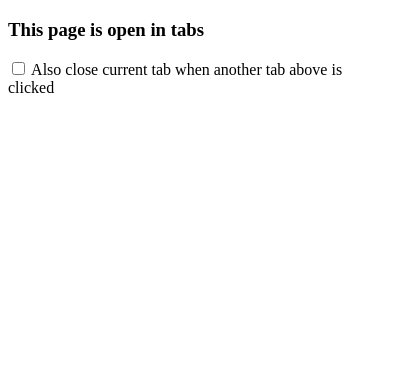
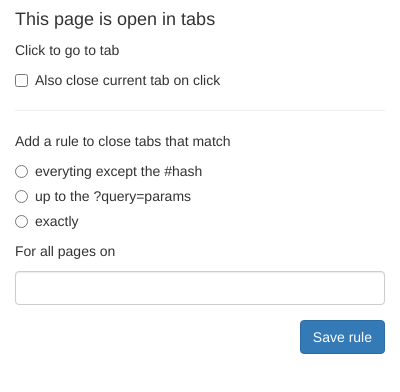
Before and after one commit to devm33/tabstopper, a browser extension: page popup.html in a window 400 px wide. Drawn offline with nearby package versions, Linux system fonts and the light colour scheme.

Commit message:
added bootstrap and form to add rule for pages on domain

```diff
--- a/popup.html
+++ b/popup.html
@@ -1,14 +1,15 @@
 <!DOCTYPE html>
 <html>
     <head>
+        <link rel="stylesheet" href="bower_components/bootstrap/dist/css/bootstrap.min.css">
         <link rel="stylesheet" href="popup.css">
     </head>
-    <body ng-app="popup" ng-controller="popup">
+    <body ng-app="popup" ng-controller="popup" class="container">
 
-        <h3>This page is open in {{tabs.length}} tabs</h3>
+        <h4>This page is open in {{tabs.length}} tabs</h4>
 
         <div ng-if="exacts.length">
-            <h4>{{pluralizeMsg(exacts.length)}} exactly matching</h4>
+            <h5>{{pluralizeMsg(exacts.length)}} exactly matching</h5>
             <ul>
                 <li ng-repeat="tab in exacts track by tab.id">
                     <a href ng-click="goto(tab)">
@@ -19,8 +20,8 @@
         </div>
 
         <div ng-if="matchesExceptHash.length">
-            <h4>{{pluralizeMsg(matchesExceptHash.length)}} matching the current
-                url except for the #hash value</h4>
+            <h5>{{pluralizeMsg(matchesExceptHash.length)}} matching the current
+                url except for the #hash value</h5>
             <ul>
                 <li ng-repeat="tab in matchesExceptHash track by tab.id">
                     <a href ng-click="goto(tab)">
@@ -31,8 +32,8 @@
         </div>
 
         <div ng-if="matchesOnlyBase.length">
-            <h4>{{pluralizeMsg(matchesOnlyBase.length)}} matching up to the ?
-            </h4>
+            <h5>{{pluralizeMsg(matchesOnlyBase.length)}} matching up to the ?
+            </h5>
             <ul>
                 <li ng-repeat="tab in matchesOnlyBase track by tab.id">
                     <a href ng-click="goto(tab)">
@@ -44,11 +45,47 @@
             </ul>
         </div>
 
-        <div>
-            <label class="click">
+        <p>Click to go to tab</p>
+
+        <div class="checkbox">
+            <label>
                 <input type="checkbox" ng-model="closeTab">
-                Also close current tab when another tab above is clicked
+                Also close current tab on click
             </label>
+        </div>
+
+        <hr>
+
+        <div class="form-group">
+            <p>Add a rule to close tabs that match</p>
+
+            <div class="radio">
+                <label>
+                    <input type="radio" ng-model="matchOption" value="hash"/>
+                    everyting except the #hash
+                </label>
+            </div>
+            <div class="radio">
+                <label>
+                    <input type="radio" ng-model="matchOption" value="base"/>
+                    up to the ?query=params
+                </label>
+            </div>
+            <div class="radio">
+                <label>
+                    <input type="radio" ng-model="matchOption" value="exact"/>
+                    exactly
+                </label>
+            </div>
+
+            <p>For all pages on</p>
+            <input type="text" ng-model="ruleUrl" class="form-control"/>
+        </div>
+        <div class="form-group clearfix">
+            <button ng-click="saveRule()"
+                class="btn btn-primary pull-right">
+                Save rule
+            </button>
         </div>
 
 
```
